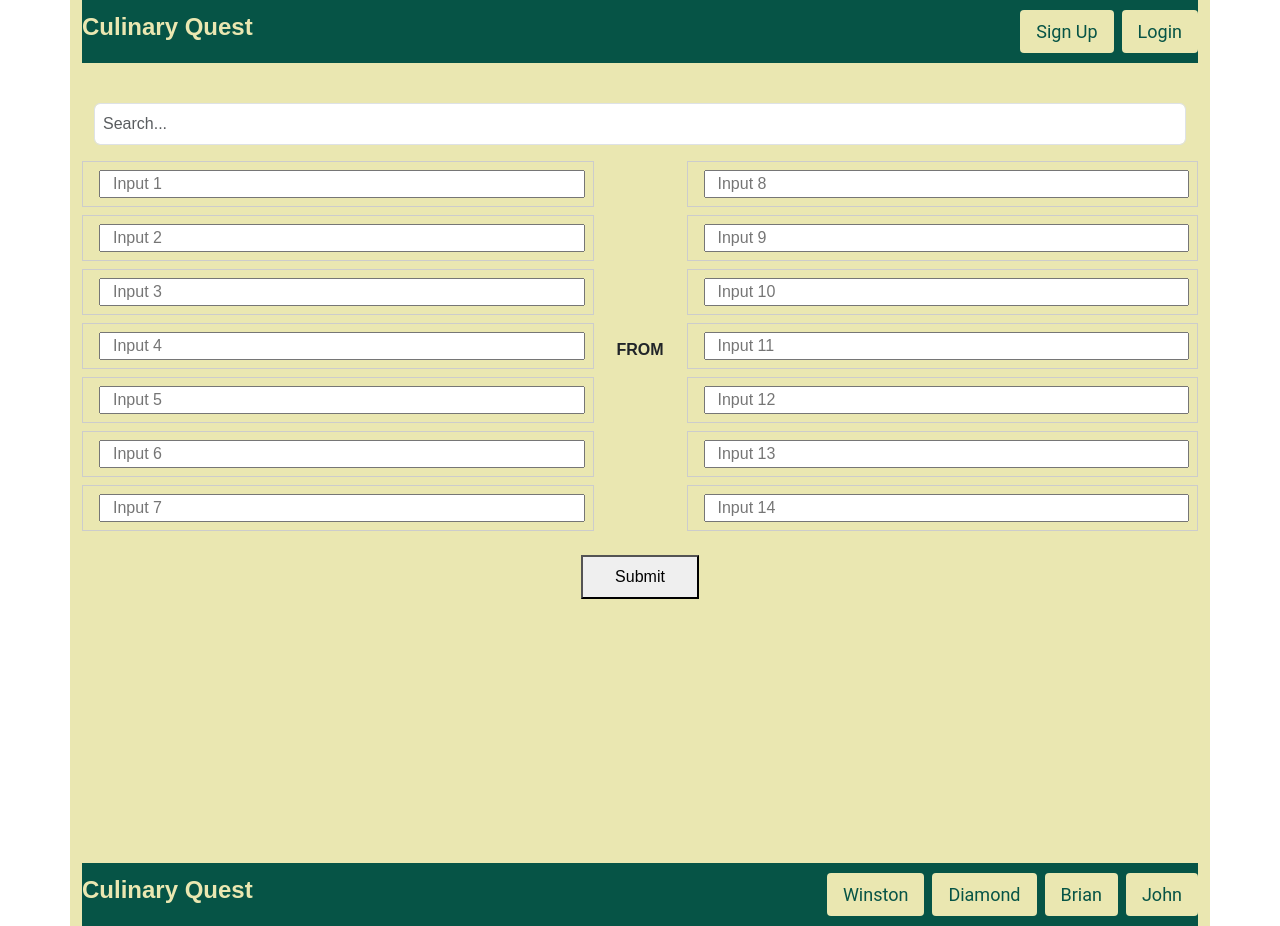
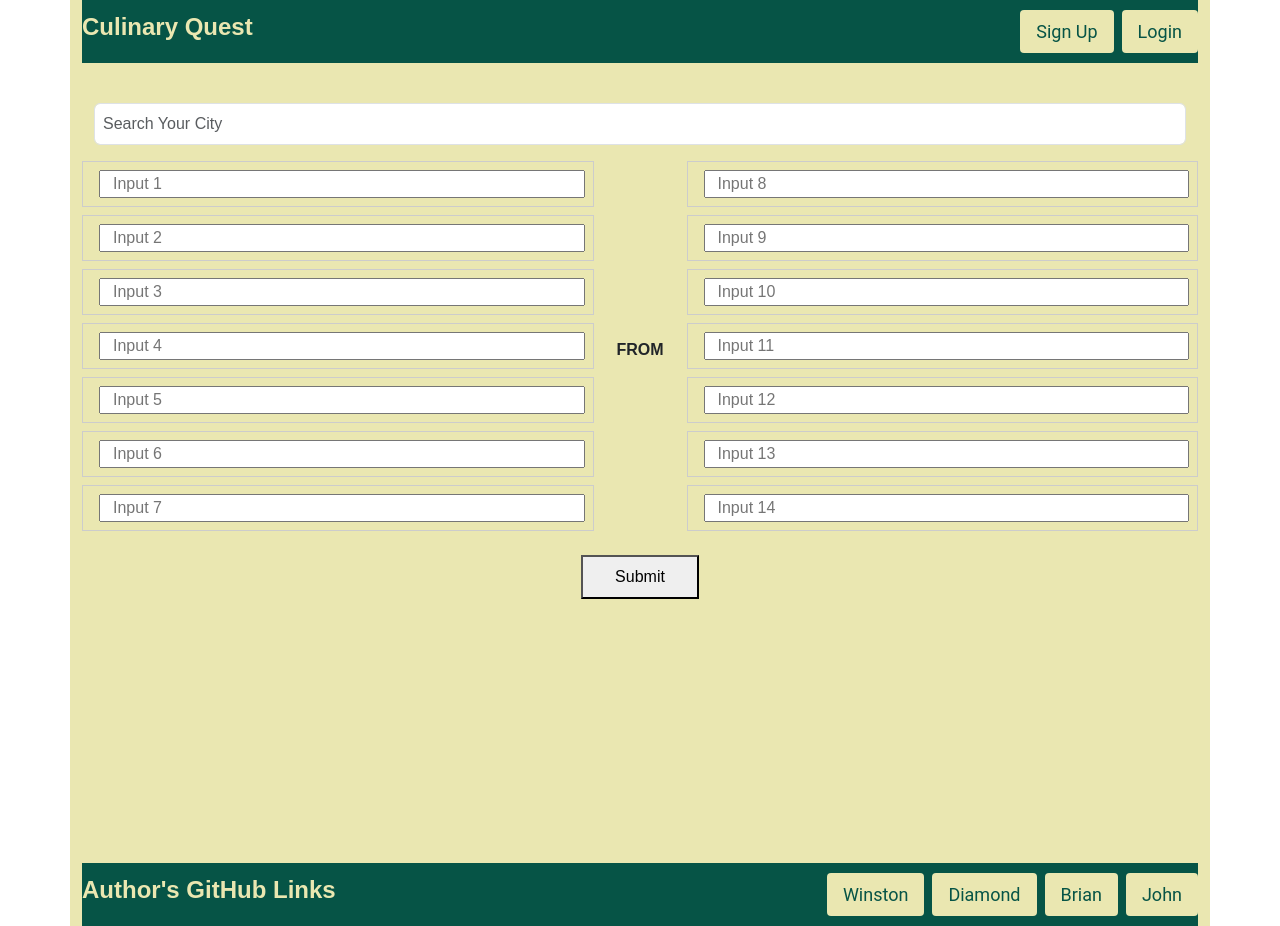
Before and after one commit to Schtitle24/Culinary-Quest, a React (Vite) app in the folder client/: page /StartQuest in a window 1280 px wide. Built offline with nearby package versions, Linux system fonts and the light colour scheme.

Commit message:
new pages

```diff
--- a/client/src/pages/Footer.jsx
+++ b/client/src/pages/Footer.jsx
@@ -4,27 +4,28 @@ import styled from 'styled-components';
 
 const ButtonSection = styled.div`
   display: flex;
-  justify-content: flex-end; /* Align buttons to the right */
-  align-items: center; /* Center buttons vertically */
-  height: 100%; /* Ensure full height */
+  justify-content: flex-end;
+  align-items: center;
+  height: 100%;
 `;
 
-const Button = styled.button`
+const Button = styled.a`
   background-color: #EAE7B1;
   color: #065446;
   border: none;
   border-radius: 4px;
   font-family: Roboto, Arial, sans-serif;
   font-size: 18px;
-  margin-left: 8px; /* Add some space between buttons */
+  margin-left: 8px;
   cursor: pointer;
   padding: 8px 16px;
+  text-decoration: none; /* Ensure button text is not underlined */
 `;
 
 function Footer() {
     return (
         <div className="navbar navbar-expand-lg navbar-light" style={{ backgroundColor: '#065446', color: '#EAE7B1', display: 'flex', justifyContent: 'space-between', alignItems: 'center' }}>
-            <h1 className="navbar-brand" style={{ color: '#EAE7B1', fontSize: '24px', fontWeight: 'bold' }}>Culinary Quest</h1>
+            <h1 className="navbar-brand" style={{ color: '#EAE7B1', fontSize: '24px', fontWeight: 'bold' }}>Author's GitHub Links</h1>
             <ButtonSection>
                 <Button href="https://github.com/Schtitle24">Winston</Button>
                 <Button href="https://github.com/DiamondSClements">Diamond</Button>
--- a/client/src/pages/StartQuest.jsx
+++ b/client/src/pages/StartQuest.jsx
@@ -75,7 +75,7 @@ const StartQuest = () => {
          <SearchInput
            type="text"
            className="form-control mb-3"
-           placeholder="Search..."
+           placeholder="Search Your City"
            value={formData.search}
            onChange={(e) => setFormData({ ...formData, search: e.target.value })}
          />
```
